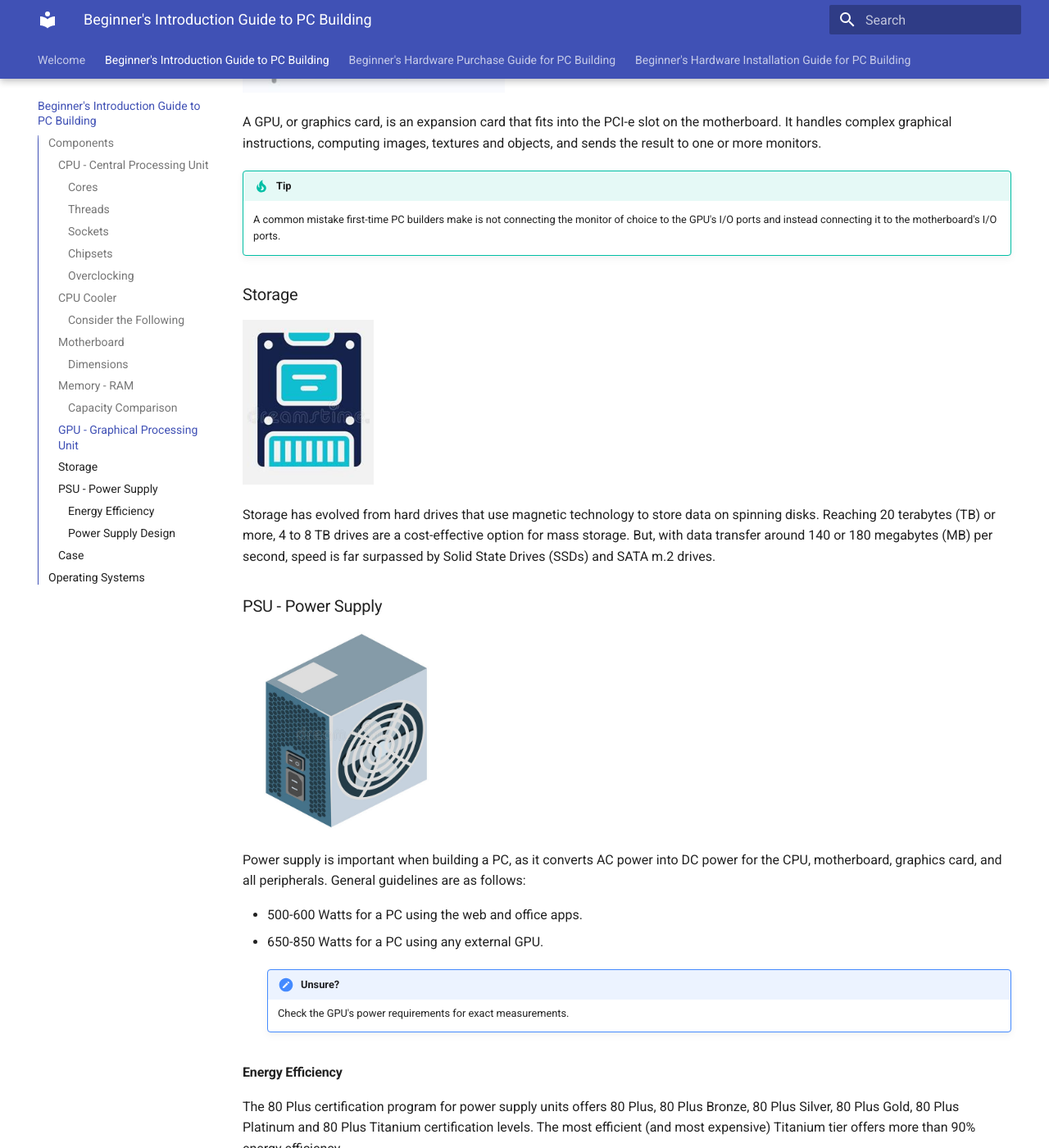
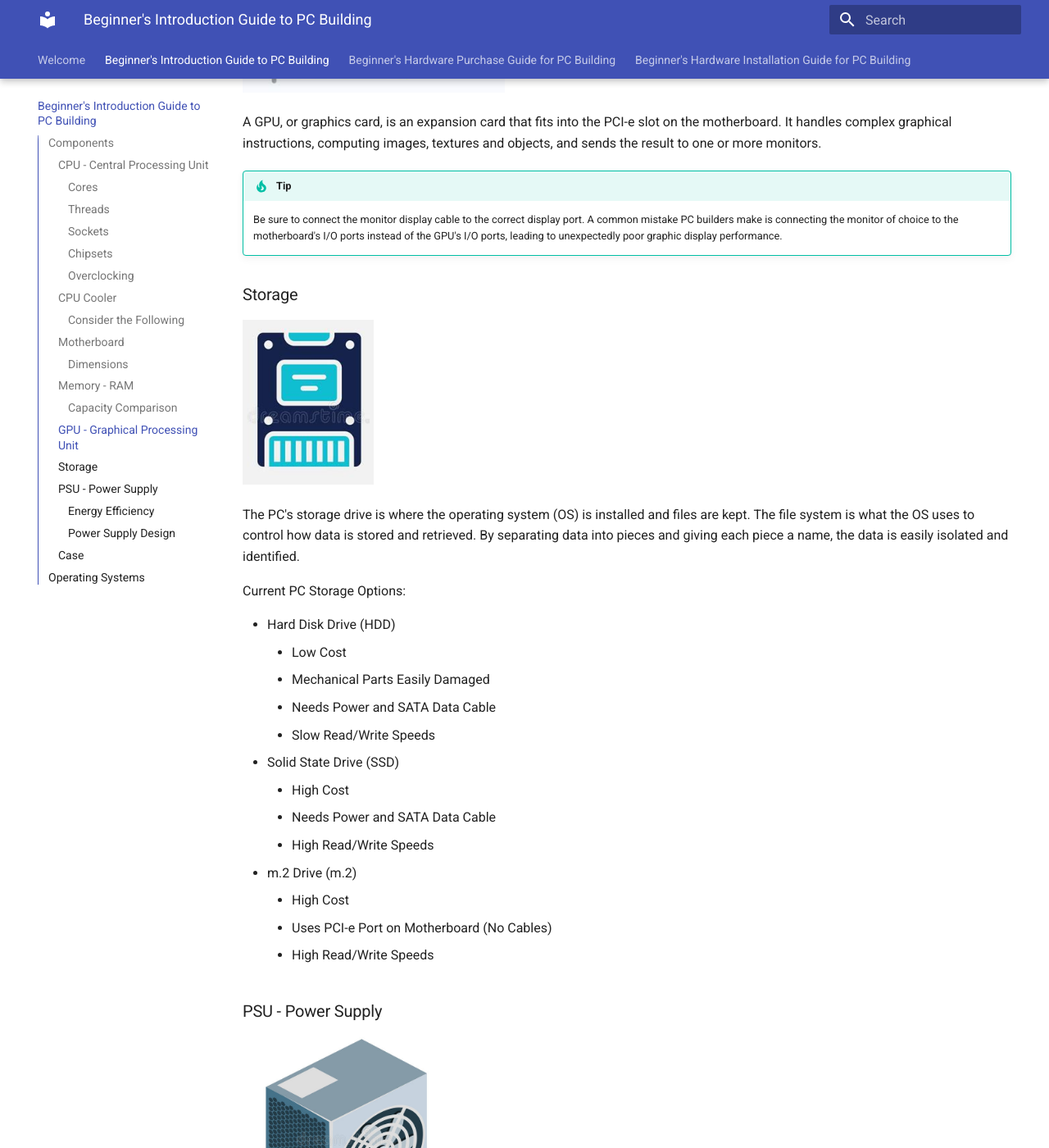
Before and after one commit to mlee1423/mkdocs-test, an MkDocs documentation site: the page built from docs/1-pc.md, in a window 1280 px wide and 1400 px high, scrolled down 6059 px. Shown: the whole window at 82% size. Built offline with MkDocs 1.6.1 and Material for MkDocs 9.7.7, drawn with Linux system fonts in a browser that asks for light colours.

Commit message:
updated text

```diff
--- a/docs/1-pc.md
+++ b/docs/1-pc.md
@@ -130,12 +130,28 @@ Random Access Memory (RAM) is used to load and run applications, respond to comm
 A GPU, or graphics card, is an expansion card that fits into the PCI-e slot on the motherboard. It handles complex graphical instructions, computing images, textures and objects, and sends the result to one or more monitors.
 
 !!! tip
-    A common mistake first-time PC builders make is not connecting the monitor of choice to the GPU's I/O ports and instead connecting it to the motherboard's I/O ports.
+    Be sure to connect the monitor display cable to the correct display port. A common mistake PC builders make is connecting the monitor of choice to the motherboard's I/O ports instead of the GPU's I/O ports, leading to unexpectedly poor graphic display performance.
 
 ### Storage
 ![ssd](./assets/images/ssd.png){: style="width:10em"}
 
-Storage has evolved from hard drives that use magnetic technology to store data on spinning disks. Reaching 20 terabytes (TB) or more, 4 to 8 TB drives are a cost-effective option for mass storage. But, with data transfer around 140 or 180 megabytes (MB) per second, speed is far surpassed by Solid State Drives (SSDs) and SATA m.2 drives.
+The PC's storage drive is where the operating system (OS) is installed and files are kept. The file system is what the OS uses to control how data is stored and retrieved. By separating data into pieces and giving each piece a name, the data is easily isolated and identified.
+
+Current PC Storage Options:
+
+- Hard Disk Drive (HDD)
+    - Low Cost
+    - Mechanical Parts Easily Damaged
+    - Needs Power and SATA Data Cable
+    - Slow Read/Write Speeds
+- Solid State Drive (SSD)
+    - High Cost
+    - Needs Power and SATA Data Cable
+    - High Read/Write Speeds
+- m.2 Drive (m.2)
+    - High Cost
+    - Uses PCI-e Port on Motherboard (No Cables)
+    - High Read/Write Speeds
 
 ### PSU - Power Supply
 ![psu](./assets/images/psu.png){: style="width:15em"}
```
Also changed, not shown: site/1-pc/index.html, site/search/search_index.json, 1 other file.
